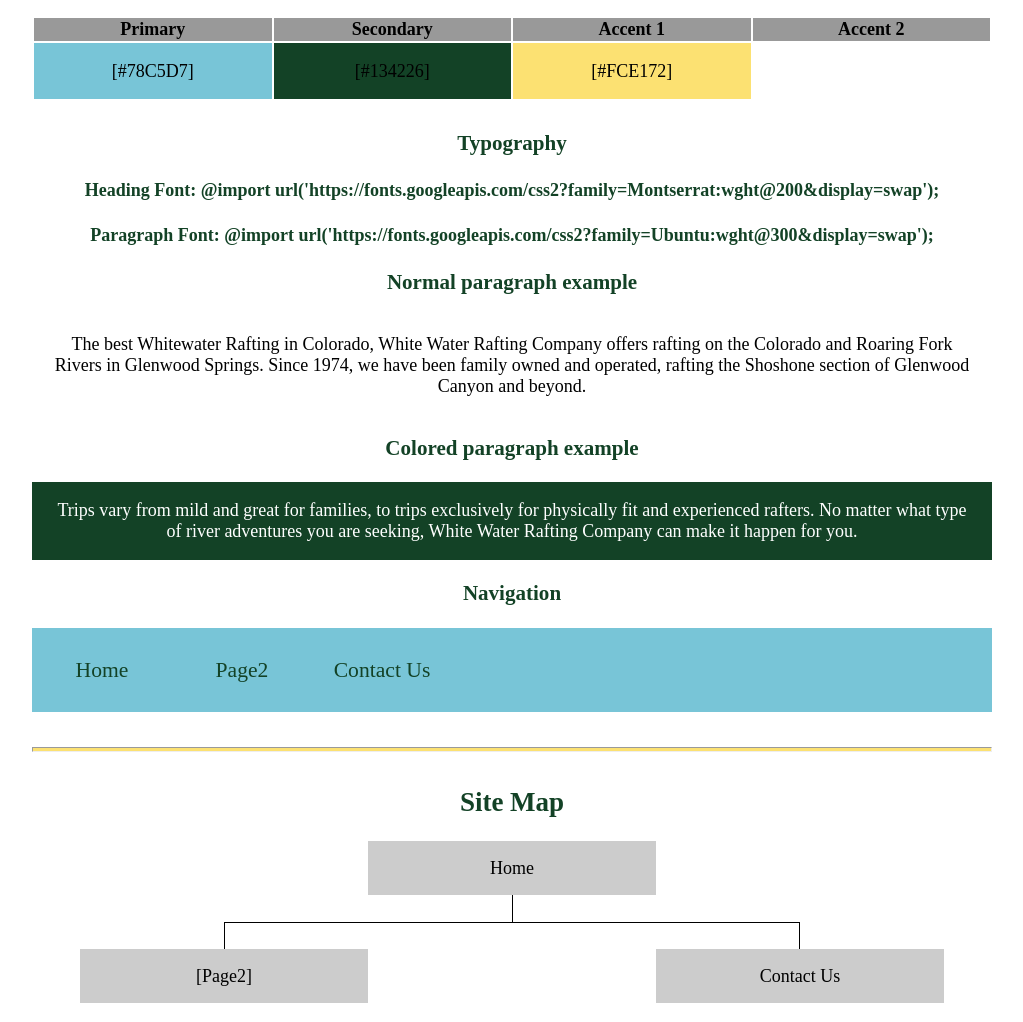
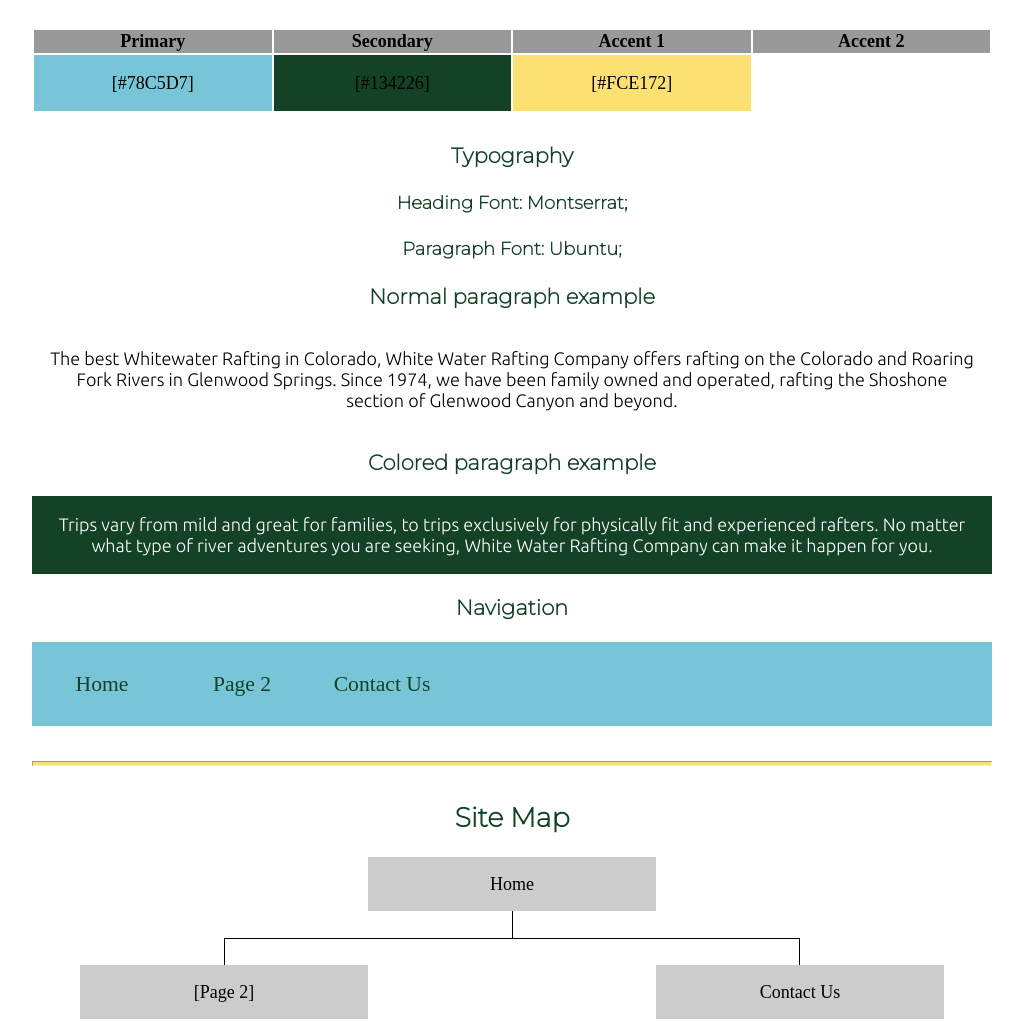
Before and after one commit to CodingQueen1001/wdd130, a plain HTML site: page wwr/site-plan-rafting.html in a window 1280 px wide. Shown: the part 1344-2366 px from the top of the page, without its empty margins (128-1151 px from the left). Drawn offline with Linux system fonts and the light colour scheme; files that its build step writes are made by us from their sources.

Commit message:
Fixed Styles

```diff
--- a/wwr/site-plan-rafting.css
+++ b/wwr/site-plan-rafting.css
@@ -1,3 +1,10 @@
+/* if you are using any Google fonts change the font names below to your fonts.
+Any spaces in your font name should be replaced with a +.
+Fonts are separated by a | */
+@import url('https://fonts.googleapis.com/css2?family=Montserrat:wght@200&display=swap');
+@import url('https://fonts.googleapis.com/css2?family=Ubuntu:wght@300&display=swap');
+
+
 :root {
     /* change the values below to your colors from your palette */
     --primary-color: #78C5D7  ;
@@ -6,8 +13,8 @@
     --accent2-color: white;
 
     /* change the values below to your chosen font(s) */
-    --heading-font:  @import url('https://fonts.googleapis.com/css2?family=Montserrat:wght@200&display=swap');
-    --paragraph-font: @import url('https://fonts.googleapis.com/css2?family=Ubuntu:wght@300&display=swap');
+    --heading-font:  Montserrat;
+    --paragraph-font: Ubuntu;
 
     /* these colors below should be chosen from among your palette colors above */
     --headline-color-on-white: #134226;  /* headlines on a white background */
--- a/wwr/site-plan-rafting.html
+++ b/wwr/site-plan-rafting.html
@@ -4,7 +4,7 @@
 <head>
   <meta charset="utf-8" />
   <title>Site Plan</title>
-  <link type="text/css" rel="stylesheet" href="styles/site-plan-rafting.css" />
+  <link type="text/css" rel="stylesheet" href="site-plan-rafting.css" />
 </head>
 
 <body>
@@ -71,11 +71,11 @@
     <!-- Choose a font for your paragraphs (body copy) and headlines. What font(s) have you chosen? Think also about which of your colors above you might use for background and font colors. -->
 
     <h4>
-      Heading Font: @import url('https://fonts.googleapis.com/css2?family=Montserrat:wght@200&display=swap');
+      Heading Font: Montserrat;
       <!-- change this -->
     </h4>
     <h4>
-      Paragraph Font: @import url('https://fonts.googleapis.com/css2?family=Ubuntu:wght@300&display=swap');
+      Paragraph Font: Ubuntu;
       <!-- change this -->
     </h4>
     <h3>Normal paragraph example</h3>
@@ -99,7 +99,7 @@
     <!-- Think about how you want your navigation bar to look. In the site-plan.css file change the colors to your colors to get the look you desire. -->
     <nav>
       <a href="#">Home</a>
-      <a href="#">Page2</a>
+      <a href="#">Page 2</a>
       <a href="#">Contact Us</a>
     </nav>
     <hr />
@@ -107,7 +107,7 @@
     <div class="sitemap">
       <div class="sm-home">Home</div>
       <div class="sm-page2">
-        [Page2]
+        [Page 2]
         <!-- this page will have a name later -->
       </div>
       <div class="sm-page3">Contact Us</div>
```
